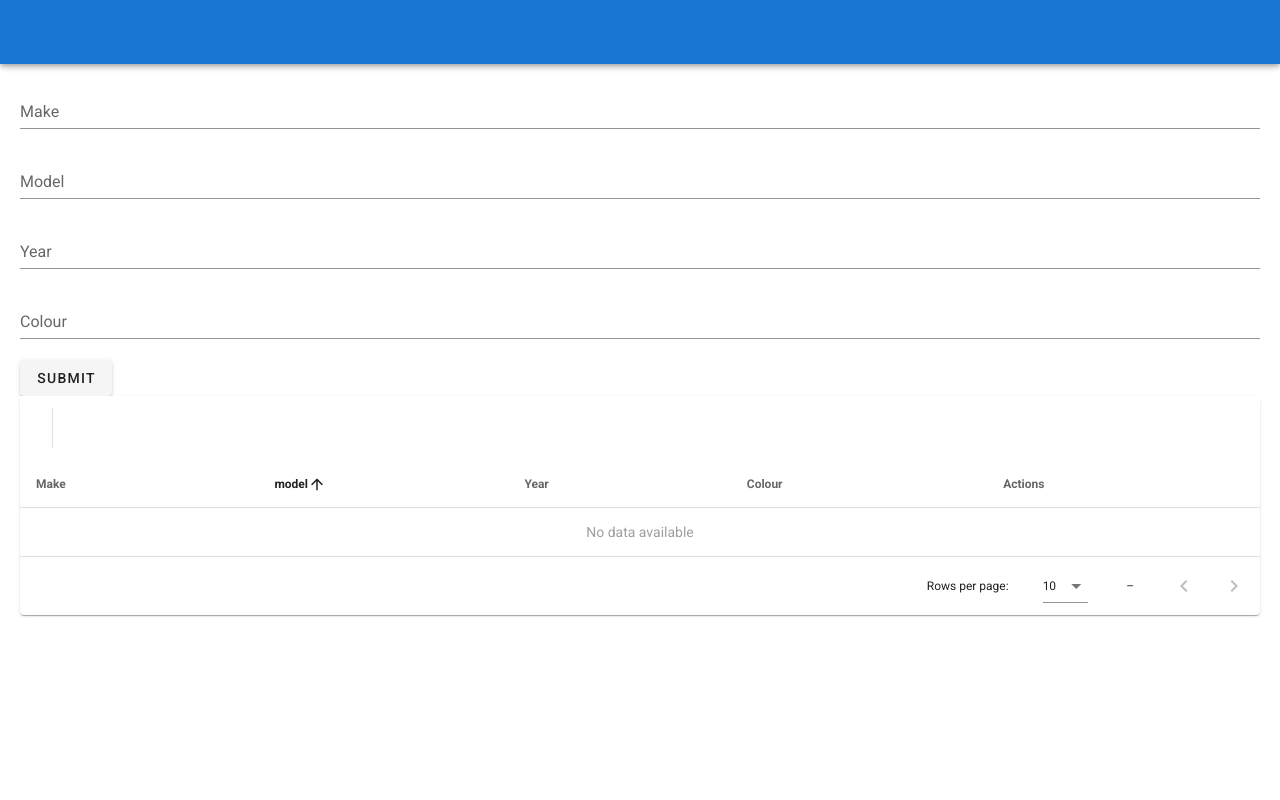
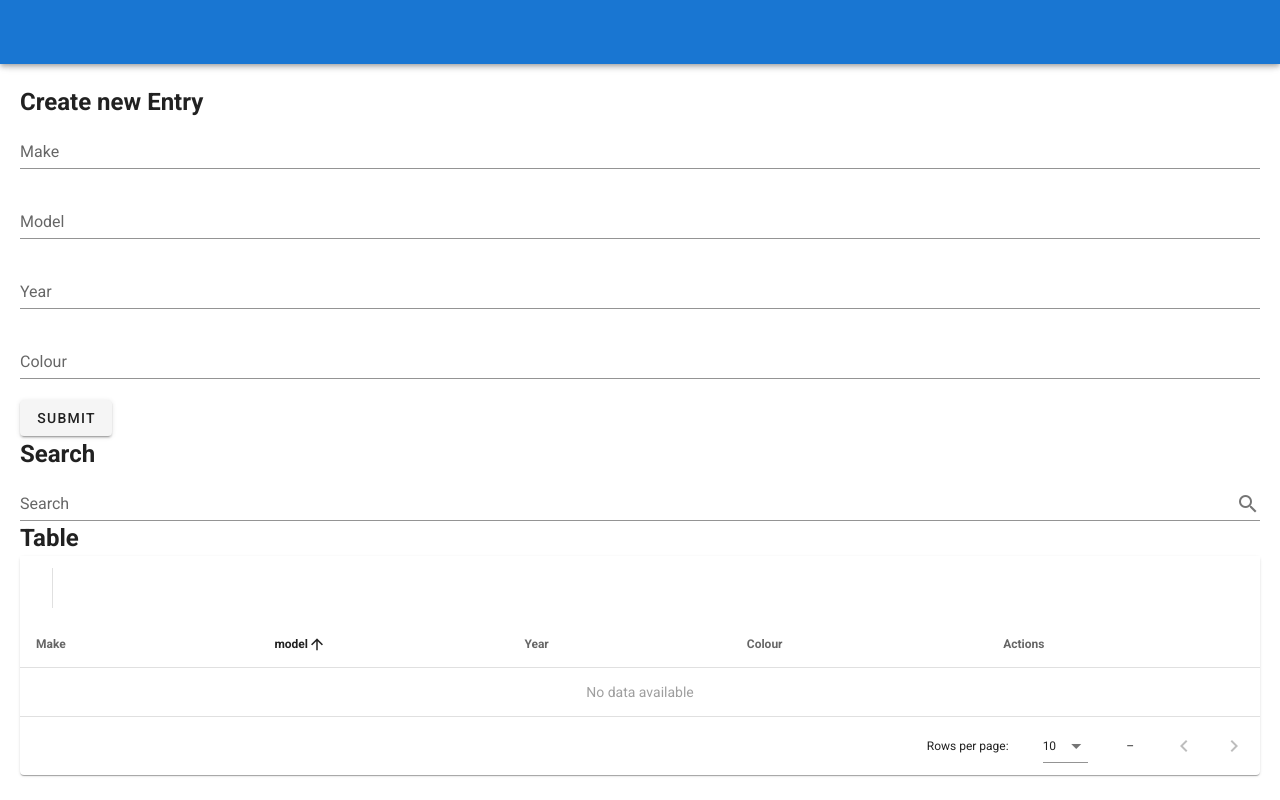
Before and after one commit to Fraser-Brown/Frontend-Cars-Test, a Vue app in the folder front-end-car-test/: page / in a window 1280 px wide. Built offline with nearby package versions, Linux system fonts and the light colour scheme.

Commit message:
added search and sort

```diff
--- a/front-end-car-test/src/components/CarTable.vue
+++ b/front-end-car-test/src/components/CarTable.vue
@@ -7,15 +7,28 @@
         v-on:updateEntry="updateEntry($event)">
         </EditModal>
         <v-form>
+            <h2>Create new Entry </h2>
             <v-text-field label='Make' v-model="newMake"></v-text-field>
             <v-text-field label='Model' v-model="newModel"></v-text-field>
             <v-text-field label='Year' v-model="newYear"></v-text-field>
             <v-text-field label='Colour' v-model="newColour"></v-text-field>
             <v-btn @click="submitCar()">Submit</v-btn>
         </v-form>
+        <v-spacer></v-spacer>
+        <h2> Search </h2>
+        <v-text-field
+        v-model="searchTerm"
+        append-icon="mdi-magnify"
+        label="Search"
+        single-line
+        hide-details
+      ></v-text-field>
+      <v-spacer></v-spacer>
+      <h2> Table </h2>
    <v-data-table
     :headers="headers"
     :items="items"
+    :search="searchTerm"
     sort-by="model"
     class="elevation-1"
   >
@@ -66,7 +79,8 @@
             newColour: '',
             showEditModal: false,
             editedItem: null,
-            editedIndex: -1
+            editedIndex: -1,
+            searchTerm: ''
         }),
         mounted(){
             this.items = JSON.parse(localStorage.getItem('tableContents')) || [];
```
